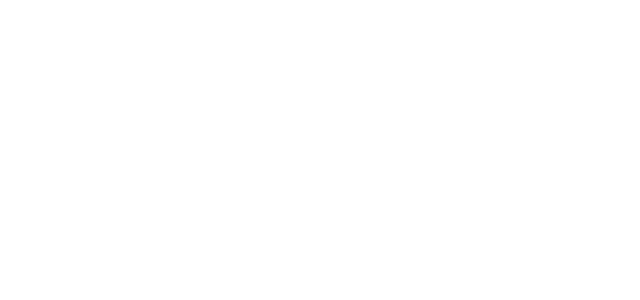
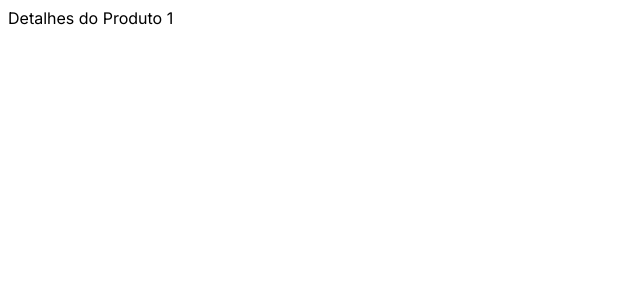
Before and after one commit to digitalcollege-fortal/soudev-02, a React (Create React App) app in the folder projeto-final/front/: page /produtos/1 in a window 1280 px wide. Before the commit this address had no page. Shown: the top 300 px of the page, without its empty margins (0-640 px from the left). Built offline with nearby package versions, Linux system fonts and the light colour scheme.

Commit message:
use Params produto

```diff
--- a/projeto-final/front/package.json
+++ b/projeto-final/front/package.json
@@ -14,6 +14,7 @@
     "react-dom": "^18.2.0",
     "react-router-dom": "^6.8.2",
     "react-scripts": "5.0.1",
+    "sass": "^1.59.3",
     "web-vitals": "^2.1.4"
   },
   "scripts": {
--- a/projeto-final/front/src/App.js
+++ b/projeto-final/front/src/App.js
@@ -4,6 +4,7 @@
 import Produtos from "./pages/Produtos";
 import Categorias from "./pages/Categorias";
 import MeusPedidos from "./pages/MeusPedidos";
+import DetalhesProduto from "./pages/DetalhesProduto";
 
 import "./index.css";
 
@@ -18,6 +19,9 @@
           <Route path="/produtos" element={<Produtos/>} />
           <Route path="/categorias" element={<Categorias/>} />
           <Route path="/meus-pedidos" element={<MeusPedidos/>} />
+          <Route path="/produtos/:id" element={<DetalhesProduto/>} />
+
+          <Route path="/produtos/:id" element={<DetalhesProduto/>} />
         </Routes>
       </BrowserRouter>
     </div>
--- /dev/null
+++ b/projeto-final/front/src/pages/DetalhesProduto/index.js
@@ -0,0 +1,11 @@
+import { useParams } from "react-router-dom"
+
+export default function DetalhesProduto() {
+    const {id} = useParams();
+
+    return (
+        <div>
+            Detalhes do Produto {id}
+        </div>
+    )
+}
```
Also changed, not shown: projeto-final/front/src/pages/DetalhesProduto/styles.scss (added), 1 other file (tests, documents, lock files or other folders).
